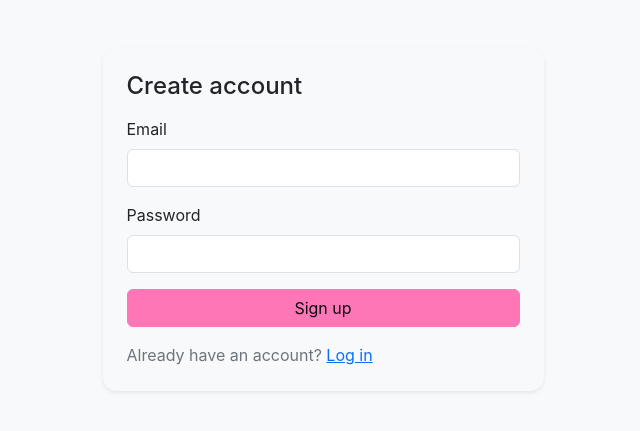
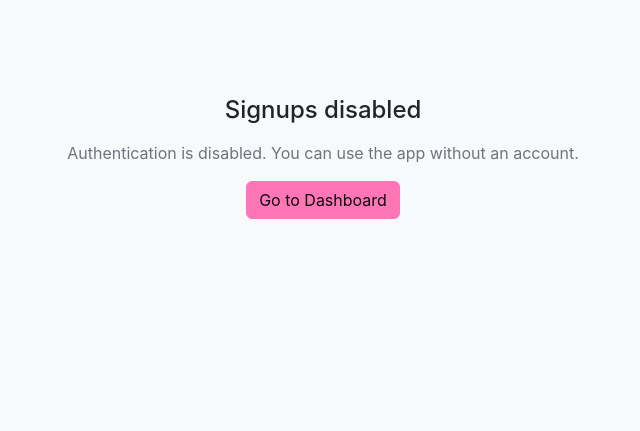
Before and after one commit to MyMuse-India/mm_ad.script-bot, a Python web app: template templates/auth/signup.html in a window 1280 px wide. Shown: the part 56-487 px from the top of the page, without its empty margins (317-957 px from the left). Run offline with Jinja, Linux system fonts and the light colour scheme; the template is opened without the code that fills it, so the values that code supplies are empty.

Commit message:
Update signup.html

```diff
--- a/templates/auth/signup.html
+++ b/templates/auth/signup.html
@@ -1,15 +1,9 @@
 
 {% extends "main/layout.html" %}
 {% block content %}
-<div class="row justify-content-center"><div class="col-md-5">
-<div class="card bg-body-tertiary border-0 shadow-sm"><div class="card-body p-4">
-<h4 class="mb-3">Create account</h4>
-<form method="POST">
-  <input type="hidden" name="csrf_token" value="{{ csrf_token() }}">
-  <div class="mb-3"><label class="form-label">Email</label><input name="email" type="email" class="form-control" required></div>
-  <div class="mb-3"><label class="form-label">Password</label><input name="password" type="password" class="form-control" required minlength="6"></div>
-  <button class="btn btn-primary w-100">Sign up</button>
-</form>
-<p class="mt-3 mb-0 text-secondary">Already have an account? <a href="{{ url_for('login') }}">Log in</a></p>
-</div></div></div></div>
+<div class="text-center py-5">
+  <h4 class="mb-3">Signups disabled</h4>
+  <p class="text-secondary">Authentication is disabled. You can use the app without an account.</p>
+  <a class="btn btn-primary" href="{{ url_for('dashboard') }}">Go to Dashboard</a>
+</div>
 {% endblock %}
```
